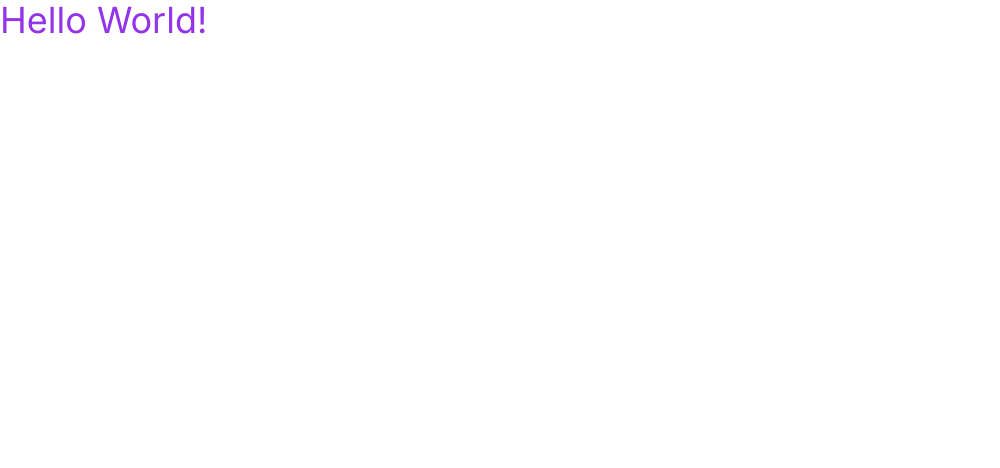
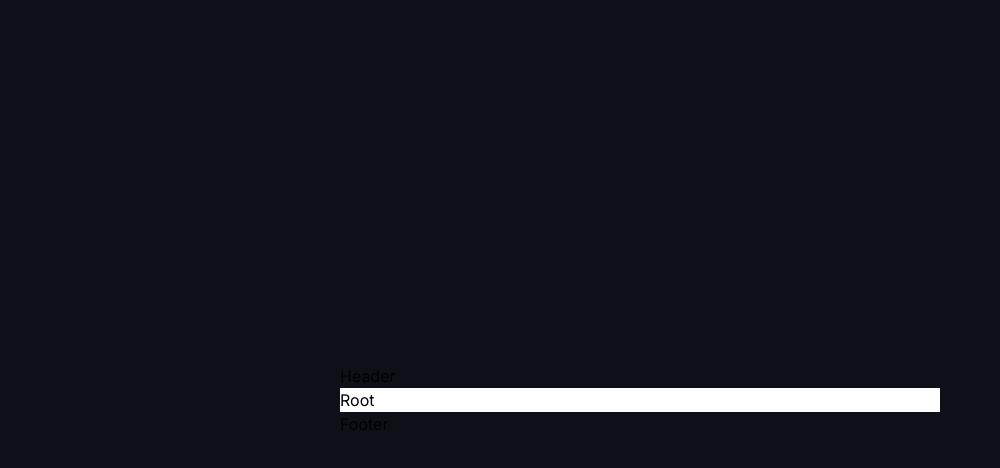
Before and after one commit to seabeya/r-placer, a Next.js app: page / in a window 1280 px wide. Shown: the top 468 px of the page, without its empty margins (0-1000 px from the left). Built offline with nearby package versions, Linux system fonts and the light colour scheme.

Commit message:
Base routing folder structure

```diff
--- /dev/null
+++ b/src/app/(root)/Footer.tsx
@@ -0,0 +1,3 @@
+export default function Footer() {
+  return <footer>Footer</footer>;
+}
--- /dev/null
+++ b/src/app/(root)/Header.tsx
@@ -0,0 +1,3 @@
+export default function Header() {
+  return <header>Header</header>;
+}
--- /dev/null
+++ b/src/app/(root)/layout.tsx
@@ -0,0 +1,14 @@
+import Footer from './Footer';
+import Header from './Header';
+
+export default function Layout({ children }: { children: React.ReactNode }) {
+  return (
+    <div className="flex min-h-[100svh] items-center justify-center bg-[#0D1117]">
+      <div className="mx-2 my-16 w-full overflow-hidden sm:w-[600px]">
+        <Header />
+        <main className="bg-white">{children}</main>
+        <Footer />
+      </div>
+    </div>
+  );
+}
--- /dev/null
+++ b/src/app/(root)/page.tsx
@@ -0,0 +1,7 @@
+export default function Page() {
+  return (
+    <>
+      <main>Root</main>
+    </>
+  );
+}
--- a/src/app/page.tsx
+++ /dev/null
@@ -1,3 +0,0 @@
-export default function Home() {
-  return <main className="text-4xl text-purple-600">Hello World!</main>;
-}
--- /dev/null
+++ b/src/app/workspace/page.tsx
@@ -0,0 +1,7 @@
+export default function Page() {
+  return (
+    <>
+      <main>Workspace</main>
+    </>
+  );
+}
```
